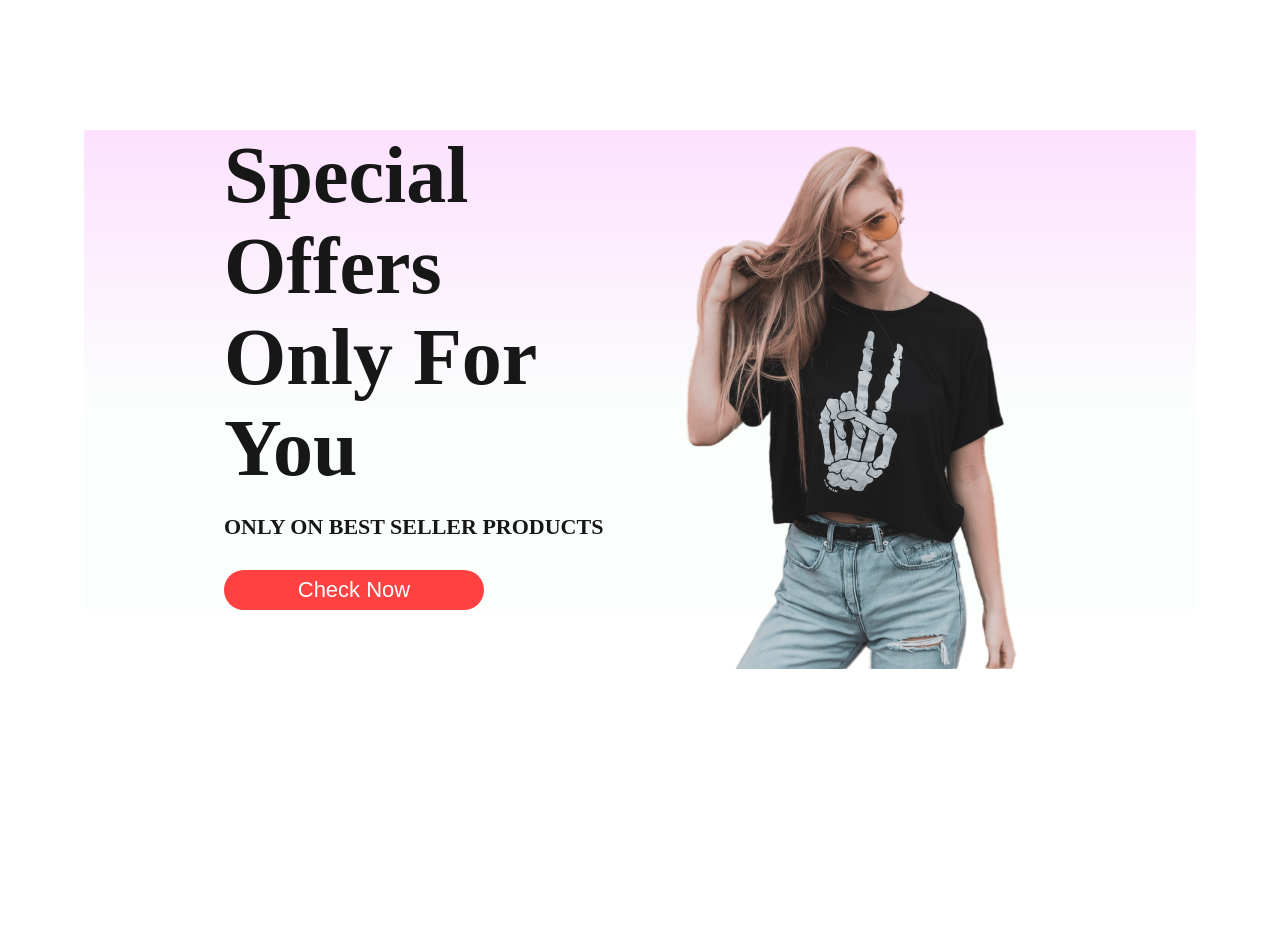
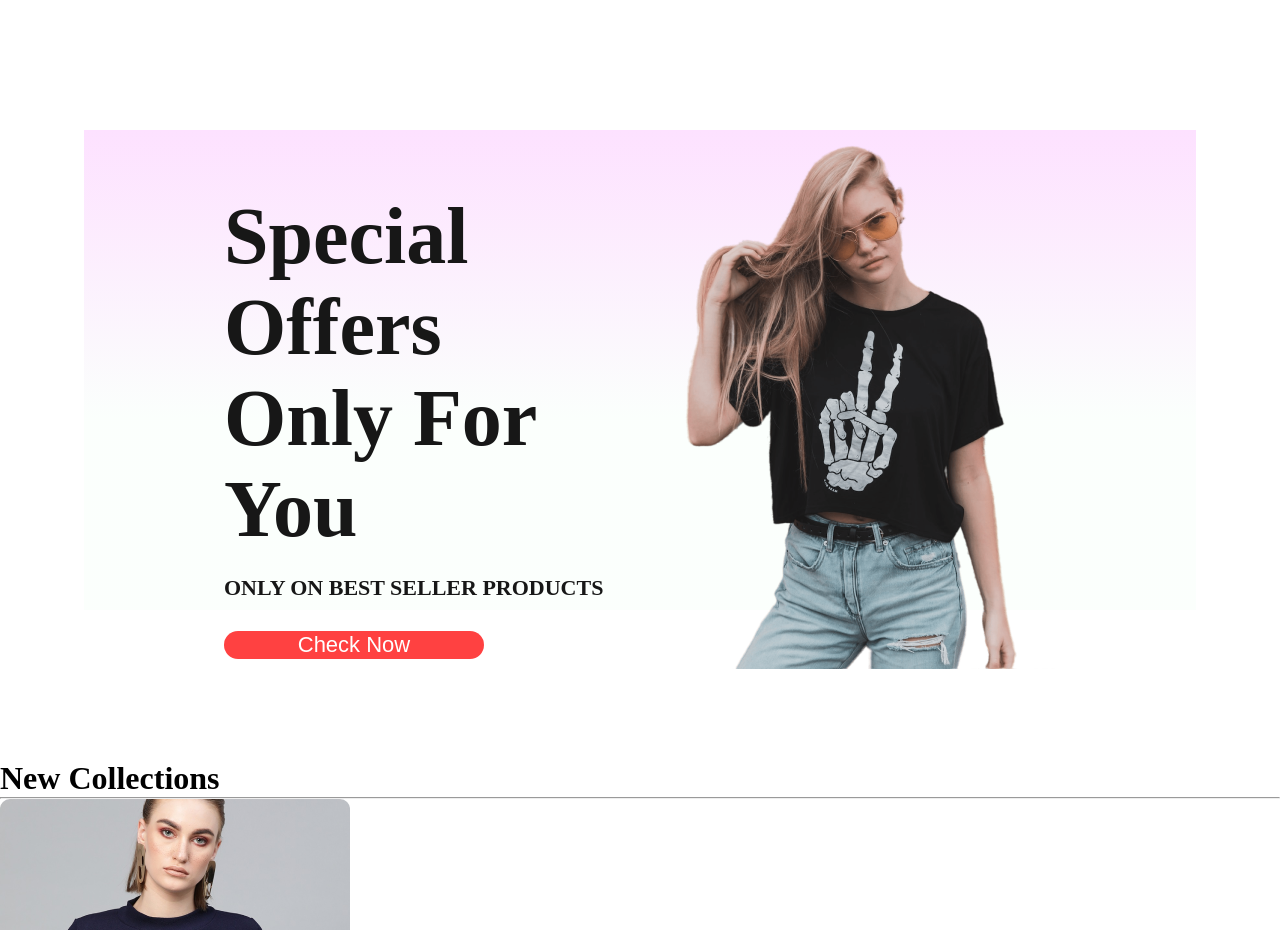
Before and after one commit to Kanchan012/E-commerce-Website, a React (Vite) app in the folder Frontend/: page / in a window 1280 px wide. Shown: the part 1480-2410 px from the top of the page. Before the commit the page ends 2240 px from the top, so only its background shows below. Built offline with nearby package versions, Linux system fonts and the light colour scheme.

Commit message:
added file in comppnent and context folder

```diff
--- /dev/null
+++ b/Frontend/src/Components/NewCollections/NewCollections.jsx
@@ -0,0 +1,20 @@
+// import React from 'react';
+import "./NewCollections.css"
+import new_collection from "../assets/new_collections";
+import Item from "../Item/Item";
+
+const NewCollections = () => {
+  return (
+    <div classname= "new-collections">
+      <h1>New Collections</h1>
+      <hr/>
+      <div className="collections">
+        {new_collection.map((item,i)=>{
+            return  < Item key={i} id={item.id} name={item.name} image={item.image} new_price={item.new_price} old_price={item.old_price}/>
+         })}
+      </div>
+    </div>
+  )
+}
+
+export default NewCollections
--- a/Frontend/src/Components/Offers/Offers.css
+++ b/Frontend/src/Components/Offers/Offers.css
@@ -13,6 +13,7 @@
   display: flex;
   flex-direction: column;
   justify-content: center;
+  margin-top: 110px;
 }
 
 .offers-left h1 {
--- a/Frontend/src/Pages/Shop.jsx
+++ b/Frontend/src/Pages/Shop.jsx
@@ -1,4 +1,5 @@
 import Hero from "../Components/Hero/Hero"
+import NewCollections from "../Components/NewCollections/NewCollections"
 import Offers from "../Components/Offers/Offers"
 import Popular from "../Components/Popular/Popular"
 
@@ -8,6 +9,7 @@
       <Hero/>
       <Popular/>
       <Offers/>
+      <NewCollections/>
     </div>
   )
 }
```
Also changed, not shown: Frontend/src/Context/ShopContext.jsx (added, +9 -0 lines), Frontend/src/Components/NewCollections/NewCollections.css (added).
